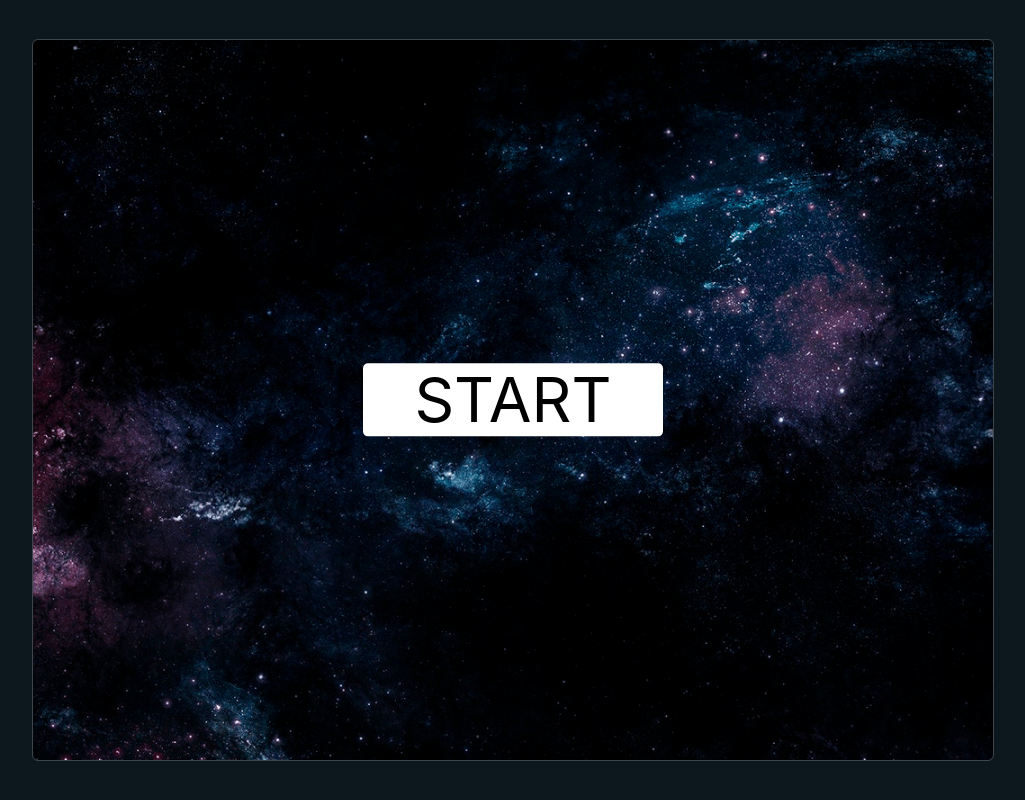
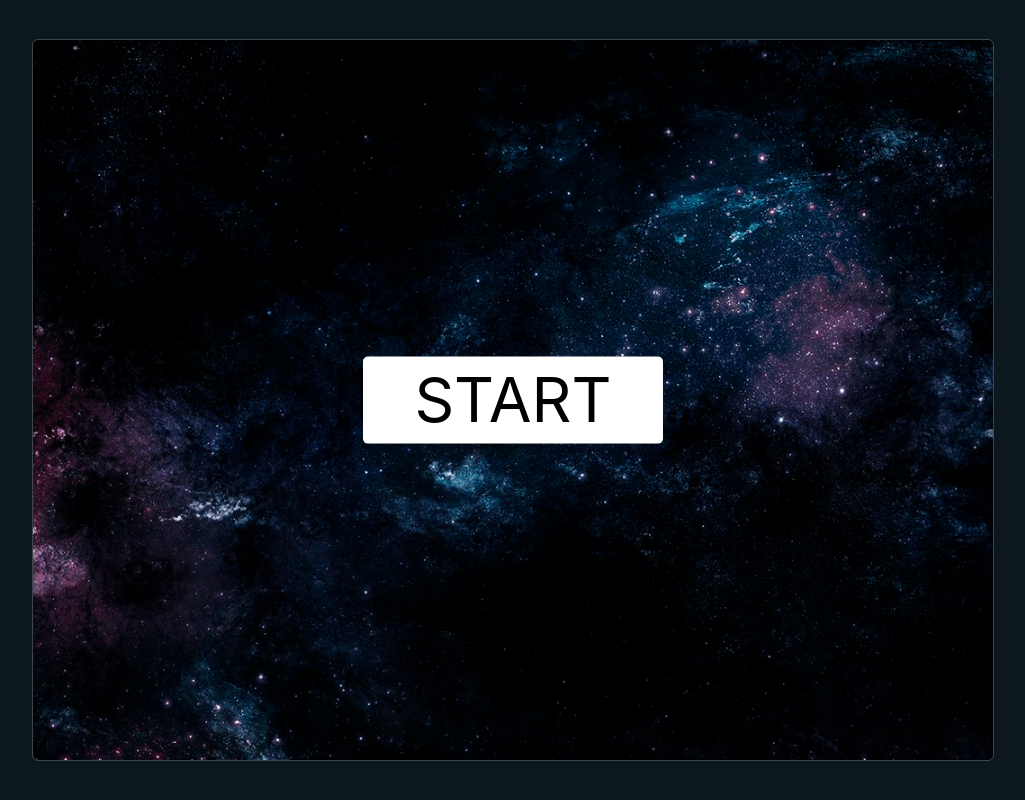
Before and after one commit to exslym/Space-Invaders_GAME, a website built with webpack: page source/src/index.html in a window 1280 px wide. Shown: the whole page, without its empty margins (127-1152 px from the left). Built offline with nearby package versions, Linux system fonts and the light colour scheme.

Commit message:
updated layouts

```diff
--- a/source/src/styles/index.scss
+++ b/source/src/styles/index.scss
@@ -108,24 +108,34 @@ button {
 	transform: translate(-50%, -50%);
 	cursor: pointer;
 	pointer-events: visible;
-	width: clamp(100px, 30vw, 300px);
 	font-size: clamp(20px, 6.2vw, 62px);
+	line-height: 140%;
 	background: #fff;
+	text-align: center;
+	text-decoration: none;
+	color: inherit;
+	width: 100%;
 	&:hover {
 		background: rgb(228, 228, 228);
 	}
 }
 
 #start {
+	padding: 0 16px;
+	margin: 0;
 	display: block;
 	left: 50%;
 	top: 50%;
+	max-width: clamp(100px, 30vw, 300px);
 }
 #restart {
+	padding: 0 16px;
+	margin: 0;
 	display: none;
 	margin-top: clamp(10px, 4vw, 50px);
 	left: 50%;
 	top: 53%;
+	max-width: clamp(140px, 30vw, 300px);
 }
 #endGame {
 	display: none;
```
